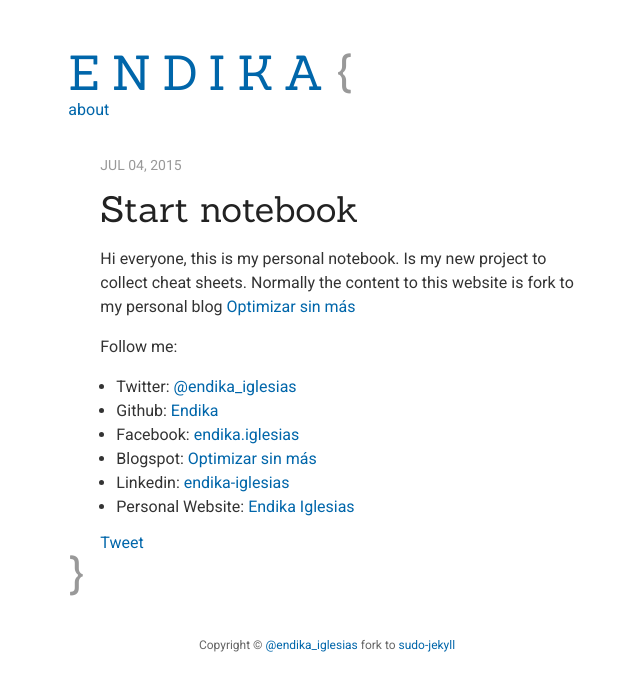
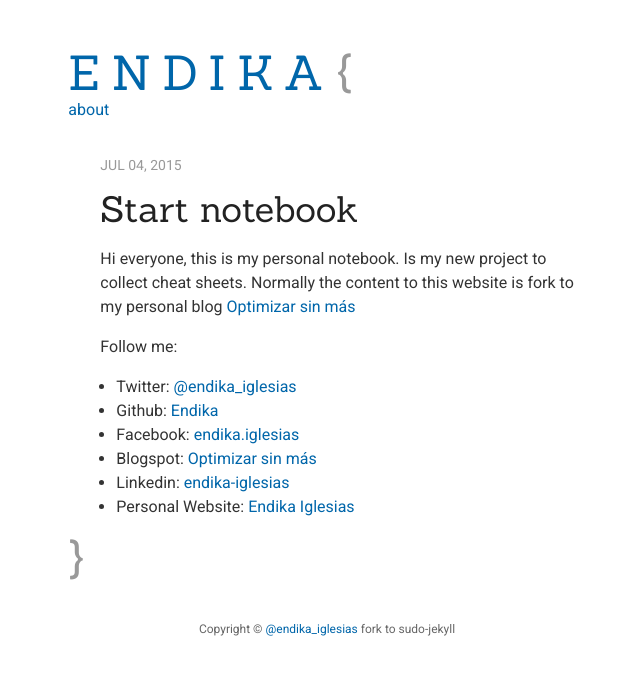
Before and after one commit to Endika/endika.github.io, a Jekyll site: the page built from _posts/2015-07-04-start-notebook.markdown, in a window 1280 px wide. Shown: the top 691 px of the page, without its empty margins (313-953 px from the left). Built offline with Jekyll 4.4.1, drawn with Linux system fonts in a browser that asks for light colours; comment, search, counter and statistics services are not loaded.

Commit message:
Update change template

```diff
--- a/_layouts/default.html
+++ b/_layouts/default.html
@@ -18,14 +18,6 @@
         <script src="https://apis.google.com/js/platform.js" async defer></script>
     </head>
     <body>
-        <div id="fb-root"></div>
-        <script>(function(d, s, id) {
-        var js, fjs = d.getElementsByTagName(s)[0];
-        if (d.getElementById(id)) return;
-        js = d.createElement(s); js.id = id;
-        js.src = "//connect.facebook.net/en_US/sdk.js#xfbml=1&version=v2.3&appId=1009191322437802";
-        fjs.parentNode.insertBefore(js, fjs);
-        }(document, 'script', 'facebook-jssdk'));</script>
         <header class="site-header">
         {% if site.title %}
             <h1>
@@ -50,7 +42,7 @@
         </nav>
         {% endif %}
         <footer class="site-footer">
-            <small class="copyright">Copyright &copy; <a href="https://twitter.com/endika_iglesias">@endika_iglesias</a> fork to <a href="https://github.com/oneohthree/sudo-jekyll">sudo-jekyll</a></small>
+            <small class="copyright">Copyright &copy; <a href="https://twitter.com/endika_iglesias">@endika_iglesias</a> fork to sudo-jekyll</small>
         </footer>
         <script>
             document.body.onscroll = function() {
--- a/_layouts/post.html
+++ b/_layouts/post.html
@@ -7,11 +7,6 @@
         <h1 class="post-title">{{ page.title }}</h1>
     </header>
     {{ content }}
-    <div class="fb-share-button" data-href="{{ post.url }}" data-layout="button_count"></div>
-    <a href="https://twitter.com/share" class="twitter-share-button" data-via="Endika_Iglesias">Tweet</a>
-    <script>!function(d,s,id){var js,fjs=d.getElementsByTagName(s)[0],p=/^http:/.test(d.location)?'http':'https';if(!d.getElementById(id)){js=d.createElement(s);js.id=id;js.src=p+'://platform.twitter.com/widgets.js';fjs.parentNode.insertBefore(js,fjs);}}(document, 'script', 'twitter-wjs');</script>
     <div class="g-plus" data-action="share" data-annotation="bubble" data-height="15"></div>
-
-    <div class="fb-comments" data-href="{{ post.url }}" data-width="700" data-mobile data-numposts="5"></div>
 </article>
 <a id="go-top" href="#" onclick="scrollToTop();return false">&uarr;</a>
```
